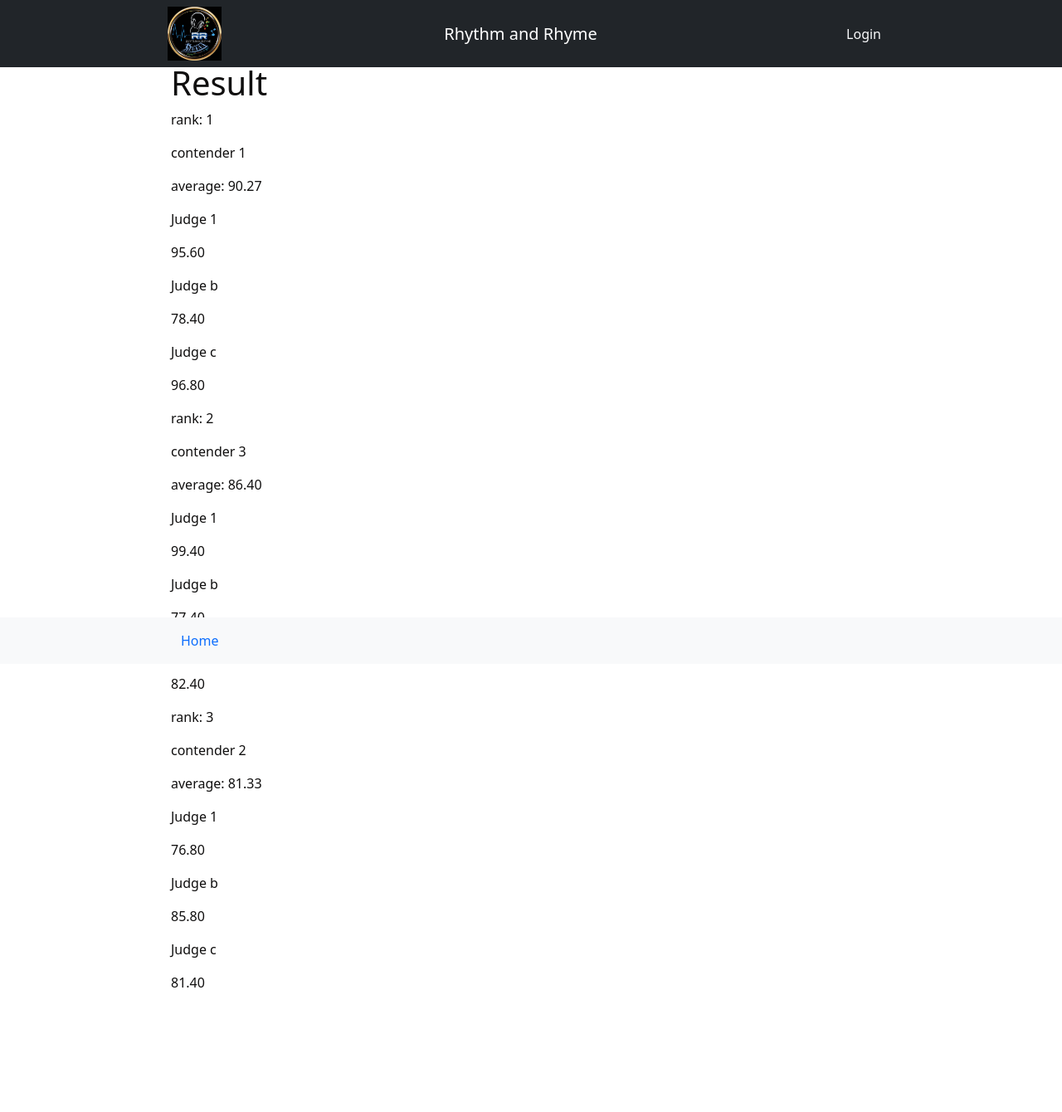
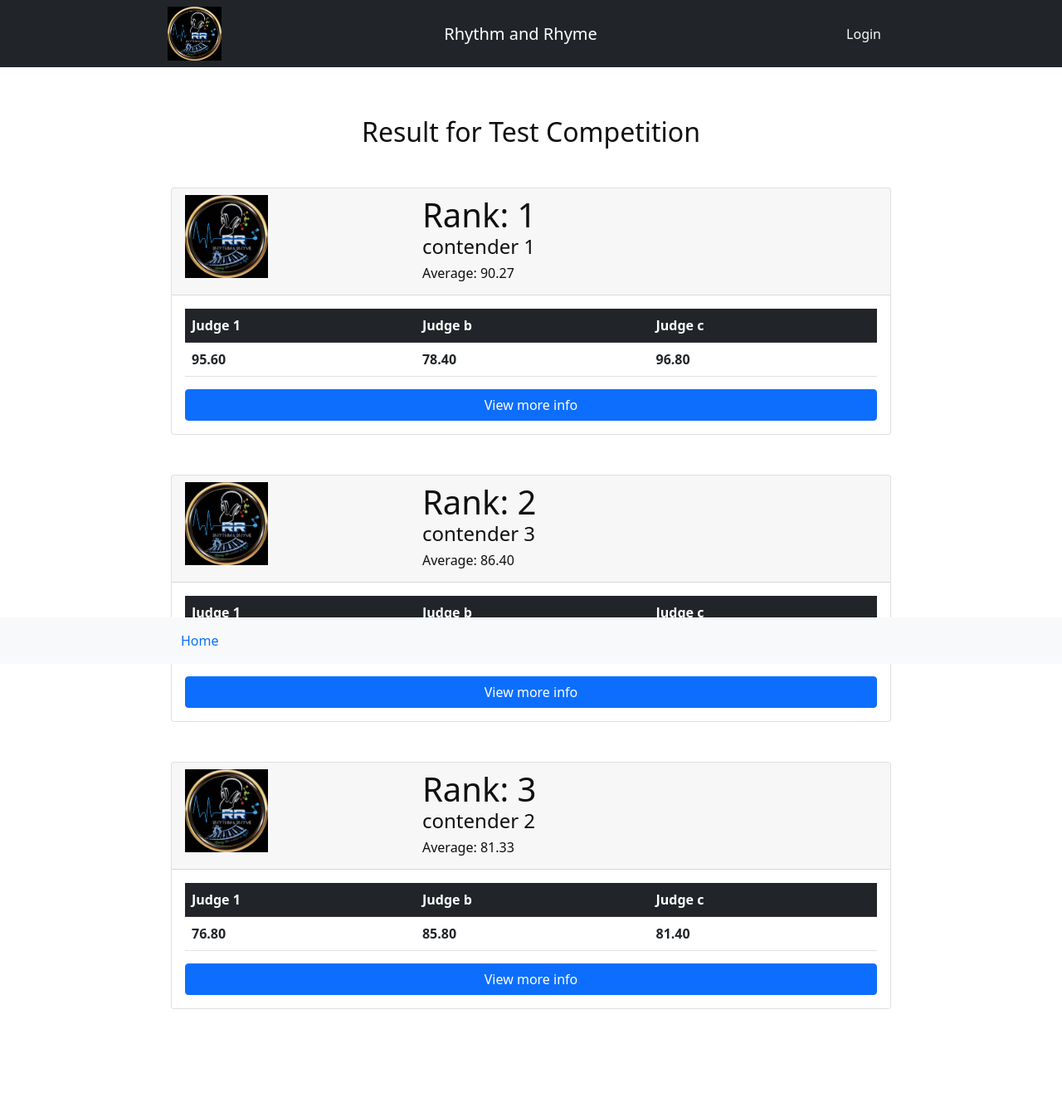
Before and after one commit to elmaus/rrcompi, a Django app: page /compi/result/2 in a window 1280 px wide. Shown: the whole page at 83% size. Before the commit the page ends 1190 px from the top, so only its background shows below. Run offline with Django 3.2, Linux system fonts and the light colour scheme; data comes from the database, SQL or seed files in the repository; lists and menus that the app fills with data are empty.

Commit message:
competition result

```diff
--- a/compi/templates/compi/competition-result.html
+++ b/compi/templates/compi/competition-result.html
@@ -1,15 +1,42 @@
 {% extends "web/base.html" %}
 
 {% block content %}
-    <h1>Result</h1>
+    <h2 class="text-center pt-3 my-5">Result for {{comp_title}}</h2>
     {% for s in scores %}
-        <p>rank: {{s.rank}}</p>
-        <p>{{s.name}}</p>
-        <p>average: {{s.average}}</p>
-        {% for t in s.judges_score %}
-            <p>{{t.judge}}</p>
-            <p>{{t.score}}</p>
-        {% endfor %}
-
+        <div class="card mb-5">
+            <div class="card-header">
+                <div class="row">
+                    <div class="col-4">
+                        <img src="http://127.0.0.1:8000/media/main/rrlogo.jpg" style="width:100px"/>
+                    </div>
+                    <div class="col-8">
+                        <h1 class="my-auto">Rank: {{s.rank}}</h1>
+                        <h4 class="card-title">{{s.name}}</h4>
+                        <h6>Average: {{s.average}}</h6>
+                    </div>
+                </div>
+            </div>
+            <div class="card-body">
+                <div class="table-responsive">
+                    <table class="table">
+                        <thead class="table-dark">
+                            <tr>
+                                {% for j in judges %}
+                                    <th>{{j}}</th>
+                                {% endfor %}
+                            <tr>
+                        </thead>
+                        <tbody>
+                            <tr>
+                                {% for t in s.judges_score %}
+                                    <th>{{t.score}}</th>
+                                {% endfor %}
+                            <tr>
+                        </tbody>
+                    </table>
+                </div>
+                <a href="{% url 'compi-result-info' s.entry_id %}" class="btn btn-primary d-block">View more info</a>
+            </div>
+        </div>
     {% endfor %}
 {% endblock content %}
--- /dev/null
+++ b/compi/templates/compi/result-info.html
@@ -0,0 +1,5 @@
+{% extends "web/base.html" %}
+
+{% block content %}
+info
+{% endblock content %}
--- a/compi/urls.py
+++ b/compi/urls.py
@@ -18,5 +18,6 @@ urlpatterns = [
     path('register-judge/', register_judge, name='compi-register-judge'),
     path('entry-form/', entry_form, name='compi-entry-form'),
     path('submit-entry/<int:id>', submit_entry, name='compi-submit-entry'),
-    path('result/<int:id>', competition_result, name='compi-result')
+    path('result/<int:id>', competition_result, name='compi-result'),
+    path('result-info/<int:entry_id>', result_info, name='compi-result-info')
 ]
--- a/compi/views.py
+++ b/compi/views.py
@@ -349,6 +349,10 @@ def competition_result(request, id):
     all_score_by_judges = [] # for every entry/ 2 dimmentional list
     all_score_by_judges_ordered = []
 
+    judges_name = []
+    for j in judges:
+        judges_name.append(j.name)
+
     for contender in contenders:
         entry = Entry.objects.filter(contender=contender).first()
         if entry != None:
@@ -369,7 +373,8 @@ def competition_result(request, id):
             all_score_by_judges.append({
                 'name':contender.smule_name,
                 'average':round(average / len(judges), 2),
-                'judges_score':judges_scores
+                'judges_score':judges_scores,
+                'entry_id':entry.id
             })
 
     highest = None
@@ -396,7 +401,14 @@ def competition_result(request, id):
                 one['rank'] = i + 1
 
     context = {
-        'scores':all_score_by_judges_ordered
+        'scores':all_score_by_judges_ordered,
+        'judges':judges_name,
+        'comp_title':comp.title
     }
 
     return render(request, 'compi/competition-result.html', context)
+
+
+def result_info(request, entry_id):
+    print(entry_id)
+    return render(request, 'compi/result-info.html')
```
